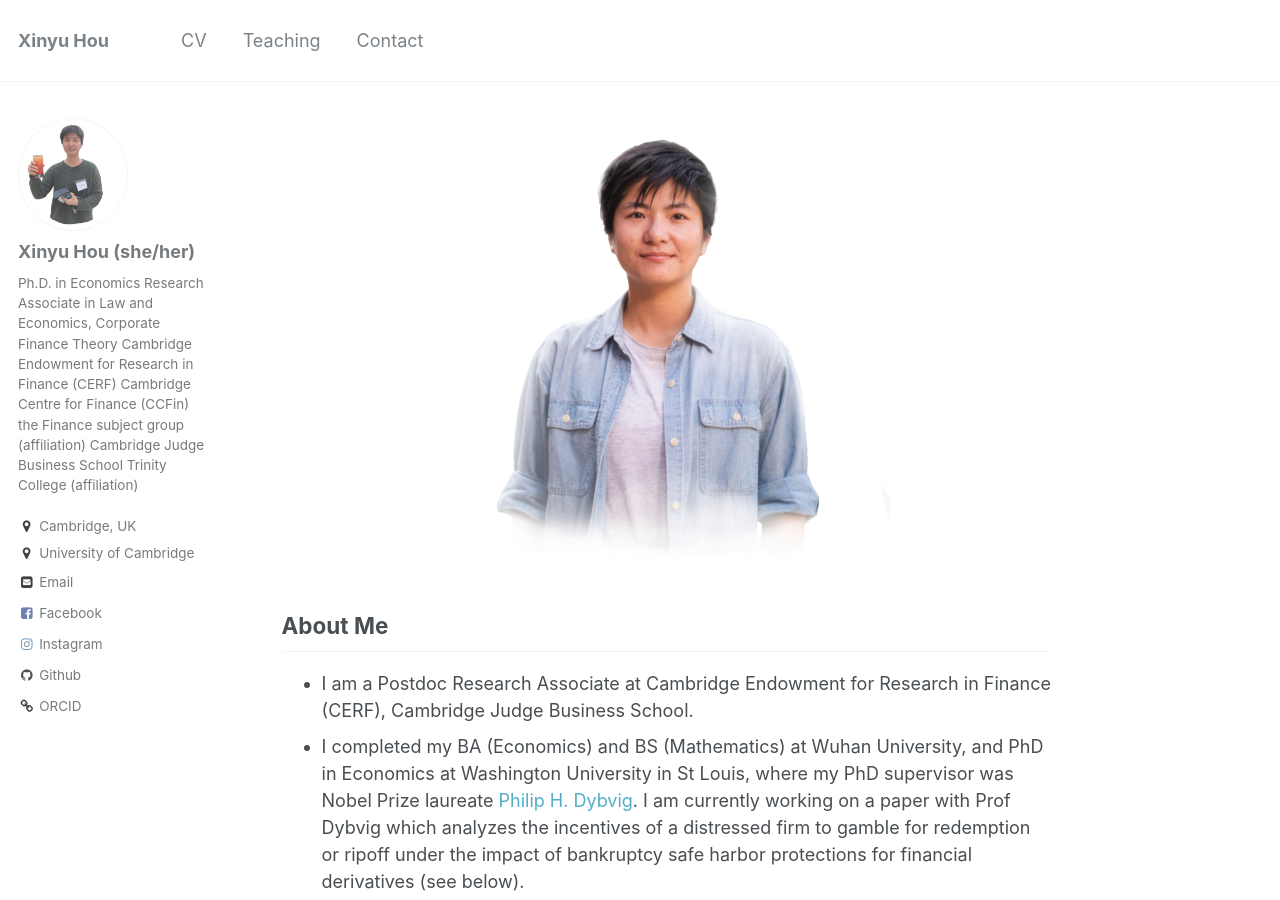
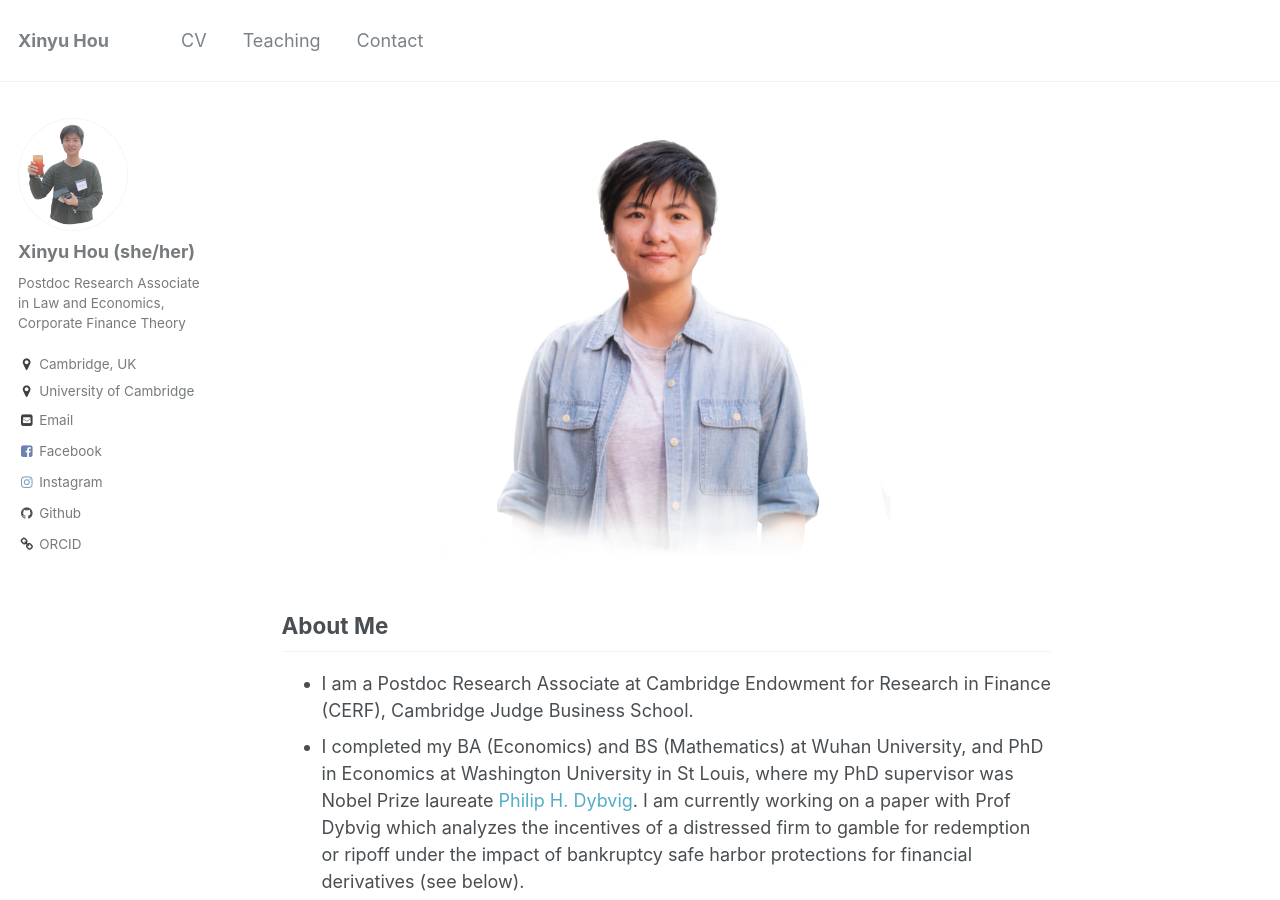
Before and after one commit to xinyuhou94/xinyuhou94.github.io, a Jekyll site: the page built from _pages/about.md, in a window 1280 px wide and 900 px high. Built offline with Jekyll 4.4.1, drawn with Linux system fonts in a browser that asks for light colours.

Commit message:
Update _config.yml

```diff
--- a/_config.yml
+++ b/_config.yml
@@ -80,14 +80,8 @@ analytics:
 author:
   name             : "Xinyu Hou (she/her)"
   avatar           : "xinyu.jpg"
-  bio              : " Ph.D. in Economics
-                       Research Associate in Law and Economics,
-                       Corporate Finance Theory
-                                   Cambridge Endowment for Research in Finance (CERF)
-                                   Cambridge Centre for Finance (CCFin)
-                                   the Finance subject group (affiliation)
-                                   Cambridge Judge Business School
-                                   Trinity College (affiliation)"
+  bio              : "Postdoc Research Associate in Law and Economics,
+                       Corporate Finance Theory"
   location         : "Cambridge, UK"
   employer         : "University of Cambridge"
   googlescholar    :
@@ -97,7 +91,7 @@ author:
   codepen          :
   dribbble         :
   flickr           :
-  facebook         : "https://www.facebook.com/profile.php?id=100007260519162"
+  facebook         : "https://www.facebook.com/people/Xinyu-Hou/100007260519162/"
   foursquare       :
   github           : "xinyuhou94"
   google_plus      :
```
